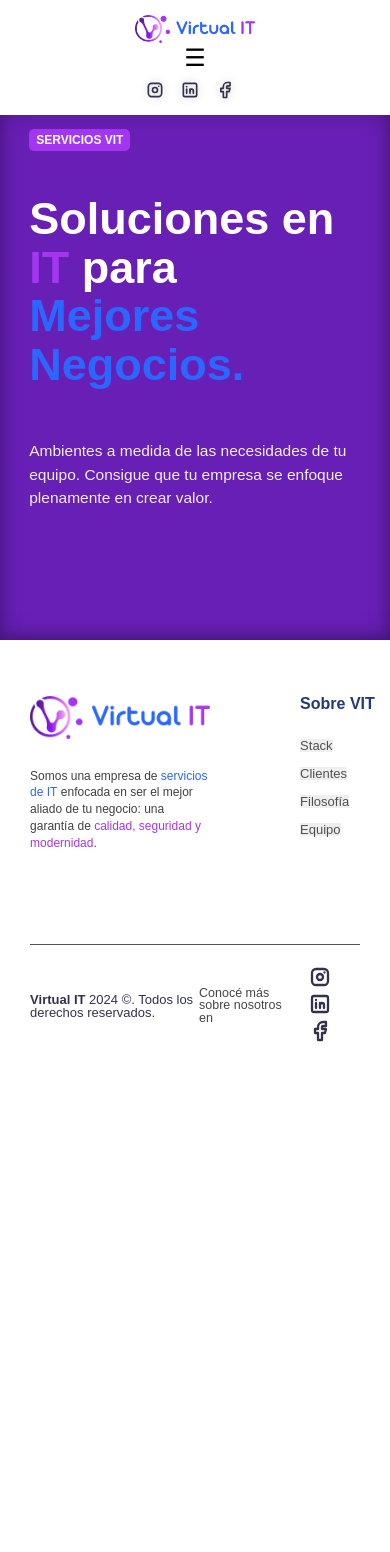
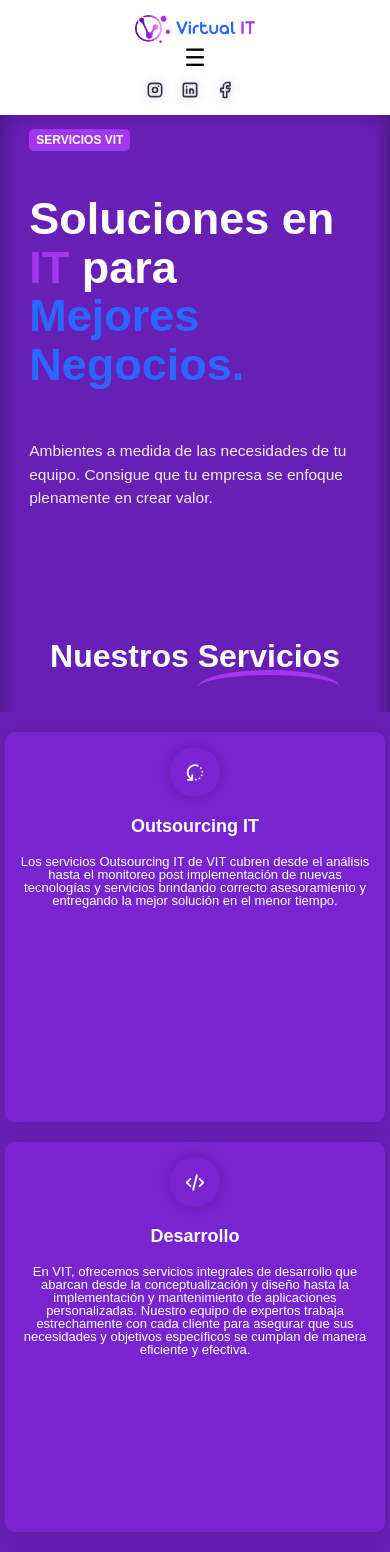
Before and after one commit to ivanbonomi13/vit-site, a React (Vite) app: page /servicios in a window 390 px wide. Shown: the top 1552 px of the page. Before the commit the page ends 1102 px from the top, so only its background shows below. Built offline with nearby package versions, Linux system fonts and the light colour scheme; a web font is replaced by a local one.

Commit message:
agregado de secciones en servicios

```diff
--- a/public/styles/components/serviceshero.css
+++ b/public/styles/components/serviceshero.css
@@ -74,7 +74,7 @@
     align-items: center;
     justify-content: center;
     right: 0;
-    top: 50%
+    top: 50%;
 }
 
 .services-bg-box:first-of-type {
@@ -196,9 +196,149 @@
 }
 
 
-@media(max-width: 780px){
+.services__additional-sections {
+    display: flex;
 
-    .services-bg{
+    justify-content: space-between;
+
+    flex-wrap: wrap;
+
+    gap: 20px;
+
+    padding: 60px 20px;
+    background-color: #681FB6;
+
+    justify-content: center;
+
+    align-items: stretch;
+
+}
+
+.services__additional-sections__title {
+    font-size: 32px;
+    font-weight: 700;
+    color: #fff;
+    text-align: center;
+    margin-bottom: 40px;
+    transition: opacity 0.5s ease-out;
+
+}
+
+.services__highlight {
+    position: relative;
+    display: inline-block;
+    font-weight: bold;
+}
+
+.services__highlight::after {
+    content: '';
+    position: absolute;
+    top: 30px;
+
+    left: 0;
+    width: 100%;
+    height: 30px;
+
+    background-color: transparent;
+    border-top: 5px solid var(--main-purple);
+
+    border-radius: 50%;
+
+    overflow: hidden;
+    animation: slideIn 0.5s ease-out forwards;
+
+}
+
+@keyframes slideIn {
+    0% {
+        width: 0%;
+
+    }
+
+    100% {
+        width: 100%;
+
+    }
+}
+
+.services__additional-sections__title.underline .services__highlight::after {
+    transform: scaleX(1);
+}
+
+.services__section {
+    display: flex;
+    flex-direction: column;
+
+    align-items: center;
+
+    justify-content: flex-start;
+    background-color: #7825d1;
+
+    border-radius: 10px;
+    padding: 30px;
+    color: #fff;
+
+    box-shadow: 0 0 20px rgba(0, 0, 0, 0.1);
+    width: 100%;
+    max-width: 380px;
+
+    text-align: center;
+
+    flex-grow: 1;
+
+    height: 390px;
+
+
+}
+
+.services__section__content {
+    display: flex;
+    flex-direction: column;
+    align-items: center;
+    justify-content: center;
+    gap: 20px;
+
+}
+
+.services__section__title {
+    font-size: 24px;
+    font-weight: bold;
+    color: #fff;
+
+    margin: 0;
+
+}
+
+.services__section__details {
+    font-size: 16px;
+    color: #fff;
+
+    text-align: center;
+    line-height: 1.6;
+}
+
+.services__section__icon {
+    display: flex;
+    justify-content: center;
+    align-items: center;
+    stroke-width: 2;
+    width: 70px;
+    height: 70px;
+    background-color: transparent;
+
+    border-radius: 50%;
+    padding: 14px;
+    box-shadow: 0 0 15px rgba(0, 0, 0, 0.2);
+}
+
+.services__section__icon-img {
+    width: 40px;
+    height: 40px;
+}
+
+
+@media(max-width: 780px) {
+    .services-bg {
         top: 20%;
         right: 0%;
     }
@@ -215,32 +355,89 @@
         transform: translateY(120px);
     }
 
-
-    .services-bg-box:first-of-type .services-box-text::after{
+    .services-bg-box:first-of-type .services-box-text::after {
         height: 90px;
         width: 60px;
         left: -110px;
     }
 
-    .services-bg-box:nth-of-type(2) .services-box-text::after{
+    .services-bg-box:nth-of-type(2) .services-box-text::after {
         left: -165px;
         font-size: 15px;
     }
 
-    .services-bg-box:last-of-type .services-box-text::after{
+    .services-bg-box:last-of-type .services-box-text::after {
         height: 89px;
         width: 60px;
         left: -65px;
         top: -79px;
     }
 
-    .services-bg-box::after{
+    .services-bg-box::after {
         width: 200px;
+    }
+
+
+    .services__additional-sections {
+        flex-direction: column;
+
+        padding: 40px 10px;
+
+    }
+
+    .services__section {
+        padding: 20px;
+        gap: 15px;
+    }
+
+    .services__section__title {
+        font-size: 22px;
+    }
+
+    .services__section__details {
+        font-size: 14px;
+    }
+
+    .services__section__icon {
+        width: 60px;
+        height: 60px;
+    }
+
+    .services__section__icon-img {
+        width: 30px;
+        height: 30px;
     }
 }
 
-@media(max-width: 480px){
-    .services-bg{
+@media(max-width: 480px) {
+    .services-bg {
         display: none;
     }
+
+    .services__additional-sections {
+        padding: 20px 5px;
+    }
+
+    .services__section {
+        padding: 15px;
+        gap: 10px;
+    }
+
+    .services__section__title {
+        font-size: 18px;
+    }
+
+    .services__section__details {
+        font-size: 13px;
+    }
+
+    .services__section__icon {
+        width: 50px;
+        height: 50px;
+    }
+
+    .services__section__icon-img {
+        width: 25px;
+        height: 25px;
+    }
 }
--- a/src/components/pages/services/ServicesHero.jsx
+++ b/src/components/pages/services/ServicesHero.jsx
@@ -1,27 +1,81 @@
 import '../../../../public/styles/components/serviceshero.css'
+import { ServicesBackground } from './ServicesBackground'
+import { Icon } from '../../Icon';
+import { getIcons } from '../../Icons';
+import { useEffect, useState } from 'react';
 
-import { ServicesBackground } from './ServicesBackground'
+const services = [
+    {
+        name: 'Outsourcing IT',
+        path: '#outsourcing',
+        icon: getIcons('services', undefined, 'outsourcing'),
+        details: 'Los servicios Outsourcing IT de VIT cubren desde el análisis hasta el monitoreo post implementación de nuevas tecnologías y servicios brindando correcto asesoramiento y entregando la mejor solución en el menor tiempo.'
+    },
+    {
+        name: 'Desarrollo',
+        path: '#development',
+        icon: getIcons('services', undefined, 'development'),
+        details: 'En VIT, ofrecemos servicios integrales de desarrollo que abarcan desde la conceptualización y diseño hasta la implementación y mantenimiento de aplicaciones personalizadas. Nuestro equipo de expertos trabaja estrechamente con cada cliente para asegurar que sus necesidades y objetivos específicos se cumplan de manera eficiente y efectiva.'
+    },
+    {
+        name: 'DevOps',
+        path: '#devops',
+        icon: getIcons('services', undefined, 'devops'),
+        details: 'Los servicios DevOps de VIT introducen cambios en la cultura de su organización, brindando las mejores prácticas y nuevas tecnologías, trabajando de manera conjunta entre equipos de desarrollo y operaciones a través de un ciclo de vida ágil.'
+    }
+];
+
 
 export const ServicesHero = () => {
+    const [isLoaded, setIsLoaded] = useState(false);
+
+    useEffect(() => {
+        setIsLoaded(true);
+    }, []);
+
     return (
-        <main className='services section'>
-            <div className='services__container services-container section-container'>
+        <main className="services section">
+            <div className="services__container services-container section-container">
                 <ServicesBackground />
-                <div className='services__container__content services-content'>
-                    <div className='services__container__content__ad services-ad'>
-                        <span className='services__container__content__ad__box services-ad-box not-selectable'>
+                <div className="services__container__content services-content">
+                    <div className="services__container__content__ad services-ad">
+                        <span className="services__container__content__ad__box services-ad-box not-selectable">
                             SERVICIOS VIT
                         </span>
                     </div>
-                    <h1 className='services__container__content__quote services-main-quote'>
+                    <h1 className="services__container__content__quote services-main-quote">
                         Soluciones en <strong>IT</strong> para<br />
                         <strong>Mejores Negocios.</strong>
                     </h1>
-                    <span className='services__container__content__quote services-secondary-quote'>
+                    <span className="services__container__content__quote services-secondary-quote">
                         Ambientes a medida de las necesidades de tu equipo. Consigue que tu empresa se enfoque plenamente en crear valor.
                     </span>
                 </div>
             </div>
+
+            <h2 className={`services__additional-sections__title ${isLoaded ? "underline" : ""}`}>
+                Nuestros <span className="services__highlight">Servicios</span>
+            </h2>
+
+            <div className="services__additional-sections">
+                {services.map((service, index) => (
+                    <section key={index} id={service.path.substring(1)} className="services__section">
+                        <div className="services__section__content">
+                            <div className="services__section__icon">
+                                <Icon className="services__section__icon-img">
+                                    {service.icon}
+                                </Icon>
+                            </div>
+                            <h2 className="services__section__title">
+                                {service.name}
+                            </h2>
+                            <div className="services__section__details">
+                                <p>{service.details}</p>
+                            </div>
+                        </div>
+                    </section>
+                ))}
+            </div>
         </main>
-    )
-}
+    );
+};
--- a/src/components/site/Footer.jsx
+++ b/src/components/site/Footer.jsx
@@ -99,32 +99,32 @@ const socialItems = [
 
 
 export const Footer = () => {
-    const location = useLocation(); // Obtiene la URL actual
-    const navigate = useNavigate(); // Función para redirigir
+    const location = useLocation();
+    const navigate = useNavigate();
 
-    // Esta función se encarga de manejar la redirección y desplazamiento a la sección
+
     const handleRedirect = (baseURL, sectionID) => {
-        // Si estamos en una página diferente
+
         if (location.pathname !== baseURL) {
-            // Navega a la URL base de la sección
+
             navigate(`${baseURL}#${sectionID}`, { replace: true });
         } else {
-            // Si ya estamos en la página base, solo desplazamos a la sección
+
             navigate(`#${sectionID}`);
         }
     };
 
-    // Hook para desplazar automáticamente después de cargar la página
+
     useEffect(() => {
-        // Verifica si hay un fragmento en la URL (por ejemplo, "#sectionId")
+
         if (location.hash) {
-            // Usamos scrollIntoView para desplazarnos a la sección
+
             const section = document.querySelector(location.hash);
             if (section) {
                 section.scrollIntoView({ behavior: 'smooth' });
             }
         }
-    }, [location]); // Vuelve a ejecutarse cuando la URL cambia (incluyendo el hash)
+    }, [location]);
 
     return (
         <footer className='footer section'>
@@ -151,7 +151,7 @@ export const Footer = () => {
                                             <li className='footer__container__top__grid__section__content__item footer-section-item' key={index}>
                                                 <button
                                                     className='footer__container__top__grid__section__content__item__link footer-section-link'
-                                                    onClick={() => handleRedirect(section.baseURL, item.id)} // Llama a la función de redirección
+                                                    onClick={() => handleRedirect(section.baseURL, item.id)}
                                                 >
                                                     {item.name}
                                                 </button>
```
